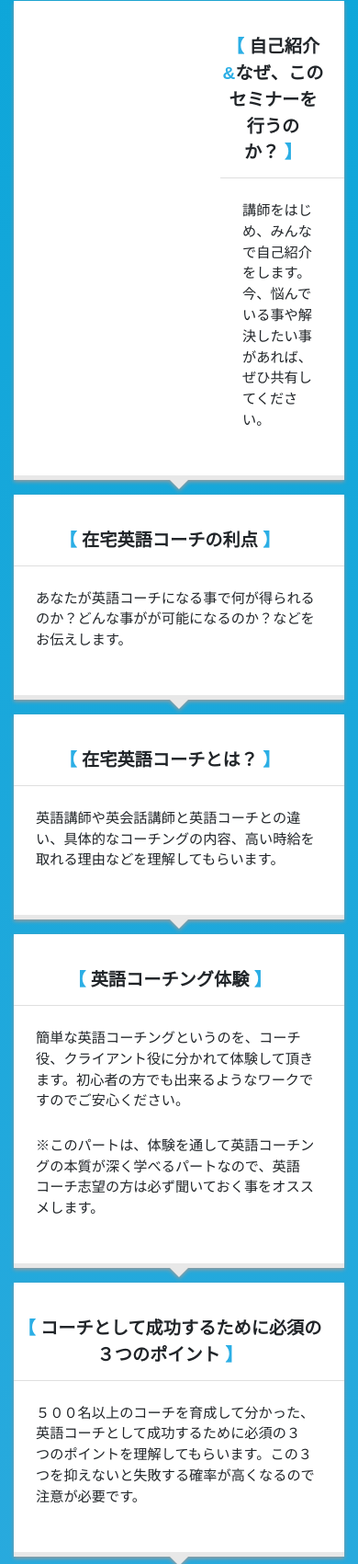
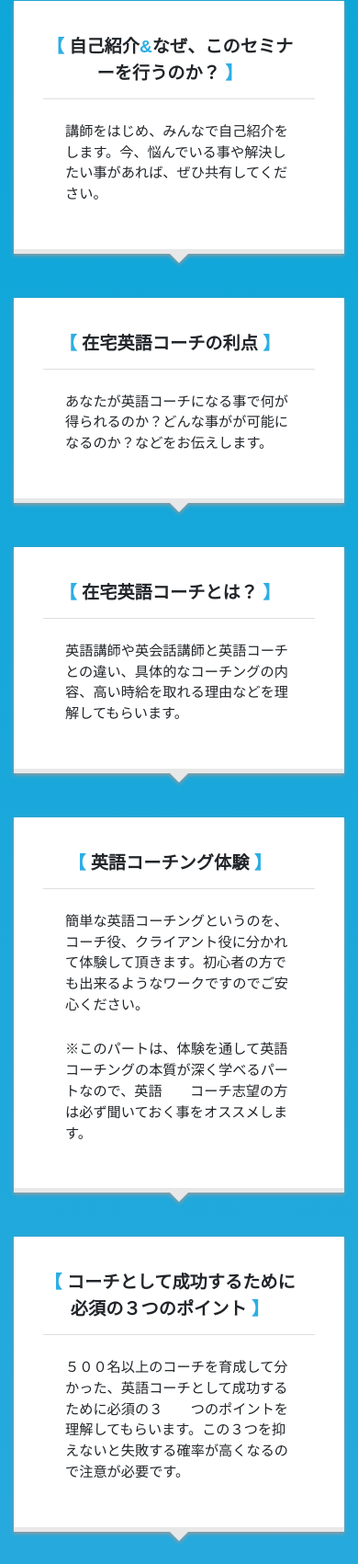
Before and after one commit to evilhomby/devon-0120, a plain HTML site: page index.html in a window 390 px wide. Shown: the part 2843-4544 px from the top of the page at 92% size. Drawn offline with Linux system fonts and the light colour scheme.

Commit message:
完成，待確認是否需要修改

```diff
--- a/css/design.css
+++ b/css/design.css
@@ -156,8 +156,10 @@ header .container, main .container {
 }
 #learn .card.pl {
 	padding-left: 225px;
+	padding-right: 2rem;
 }
 #learn .card.pr {
+	padding-left: 2rem;
 	padding-right: 225px;
 }
 #learn .card-header {
@@ -251,6 +253,19 @@ footer a:hover {
 	#info {
 		background: url(../images/info-bg-mobile.jpg) no-repeat;
 	}
+
+	#learn .card {
+		background-color: #fff !important;
+		background-image: none !important;
+	}
+	#learn .card.pl {
+		padding-left: 2rem;
+		padding-right: 2rem;
+	}
+	#learn .card.pr {
+		padding-left: 2rem;
+		padding-right: 2rem;
+	}
 	#learn .card-header {
 		text-align: center;
 	}
--- a/index.html
+++ b/index.html
@@ -83,56 +83,56 @@
 					<img src="images/learn-title-pc.png" class="img-fluid d-none d-md-block mx-auto">
 					<img src="images/learn-title-mobile.png" class="img-fluid d-md-none">
 				</div>
-				<div class="card my-3 pl">
+				<div class="card my-5 pl" style="background:#fff url(images/learn-img-01-pc.jpg) no-repeat top left;">
 					<div class="card-header">自己紹介<span class="text-primary">&</span>なぜ、このセミナーを行うのか？</div>
 					<div class="card-body">
 						<p>講師をはじめ、みんなで自己紹介をします。今、悩んでいる事や解決したい事があれば、ぜひ共有してください。</p>
 					</div>
 				</div>
-				<div class="card my-3">
+				<div class="card my-5 pr" style="background:#fff url(images/learn-img-02-pc.jpg) no-repeat top right;">
 					<div class="card-header">在宅英語コーチの利点</div>
 					<div class="card-body">
 						<p>あなたが英語コーチになる事で何が得られるのか？どんな事がが可能になるのか？などをお伝えします。</p>
 					</div>
 				</div>
-				<div class="card my-3">
+				<div class="card my-5 pl" style="background:#fff url(images/learn-img-03-pc.jpg) no-repeat top left;">
 					<div class="card-header">在宅英語コーチとは？</div>
 					<div class="card-body">
 						<p>英語講師や英会話講師と英語コーチとの違い、具体的なコーチングの内容、高い時給を取れる理由などを理解してもらいます。</p>
 					</div>
 				</div>
-				<div class="card my-3">
+				<div class="card my-5 pl" style="background:#fff url(images/learn-img-04-pc.jpg) no-repeat top left;">
 					<div class="card-header">英語コーチング体験</div>
 					<div class="card-body">
 						<p>簡単な英語コーチングというのを、コーチ役、クライアント役に分かれて体験して頂きます。初心者の方でも出来るようなワークですのでご安心ください。</p>
 						<p>※このパートは、体験を通して英語コーチングの本質が深く学べるパートなので、英語　　コーチ志望の方は必ず聞いておく事をオススメします。</p>
 					</div>
 				</div>
-				<div class="card my-3">
+				<div class="card my-5 pr" style="background:#fff url(images/learn-img-05-pc.jpg) no-repeat top right;">
 					<div class="card-header">コーチとして成功するために必須の３つのポイント</div>
 					<div class="card-body">
 						<p>５００名以上のコーチを育成して分かった、英語コーチとして成功するために必須の３　　つのポイントを理解してもらいます。この３つを抑えないと失敗する確率が高くなるので注意が必要です。</p>
 					</div>
 				</div>
-				<div class="card my-3">
+				<div class="card my-5 pl" style="background:#fff url(images/learn-img-06-pc.jpg) no-repeat top left;">
 					<div class="card-header">在宅英語コーチになるための12のステップ</div>
 					<div class="card-body">
 						<p>英語コーチになるための全レシピを公開します。このステップに沿って準備する事で比　　較的短い準備期間で英語コーチになる事ができます。</p>
 					</div>
 				</div>
-				<div class="card my-3">
+				<div class="card my-5 pr" style="background:#fff url(images/learn-img-07-pc.jpg) no-repeat top right;">
 					<div class="card-header">在宅英語コーチになるための2つの考え方</div>
 					<div class="card-body">
 						<p>語コーチになって、クライアントにセッションを提供する上で必要な考え方をお伝えします。この考え方を中心にクライアントに指導を行っていきます。</p>
 					</div>
 				</div>
-				<div class="card my-3">
+				<div class="card my-5 pl" style="background:#fff url(images/learn-img-08-pc.jpg) no-repeat top left;">
 					<div class="card-header">英語コーチを受けた人の感想</div>
 					<div class="card-body">
 						<p>今までに英語コーチを実際に受けた方のお客様の声を紹介します。またそのお客様の声　　から見える英語コーチングの価値を解説していきます。</p>
 					</div>
 				</div>
-				<div class="card my-3">
+				<div class="card my-5 pl" style="background:#fff url(images/learn-img-09-pc.jpg) no-repeat top left;">
 					<div class="card-header">イングリッシュコーチサロンのご案内</div>
 					<div class="card-body">
 						<p>最後に希望者のみに６ヶ月間の英語コーチ養成講座、イングリッシュコーチサロンのご　　案内をさせて頂きます。楽しんで学べる講座になっていますのでぜひ聞いてみてください。</p>
```
Also changed, not shown: images/learn-img-01-pc.jpg (added), images/learn-img-02-pc.jpg (added), images/learn-img-03-pc.jpg (added), images/learn-img-04-pc.jpg (added), images/learn-img-05-pc.jpg (added), images/learn-img-06-pc.jpg (added), images/learn-img-07-pc.jpg (added), images/learn-img-08-pc.jpg (added), images/learn-img-09-pc.jpg (added).
